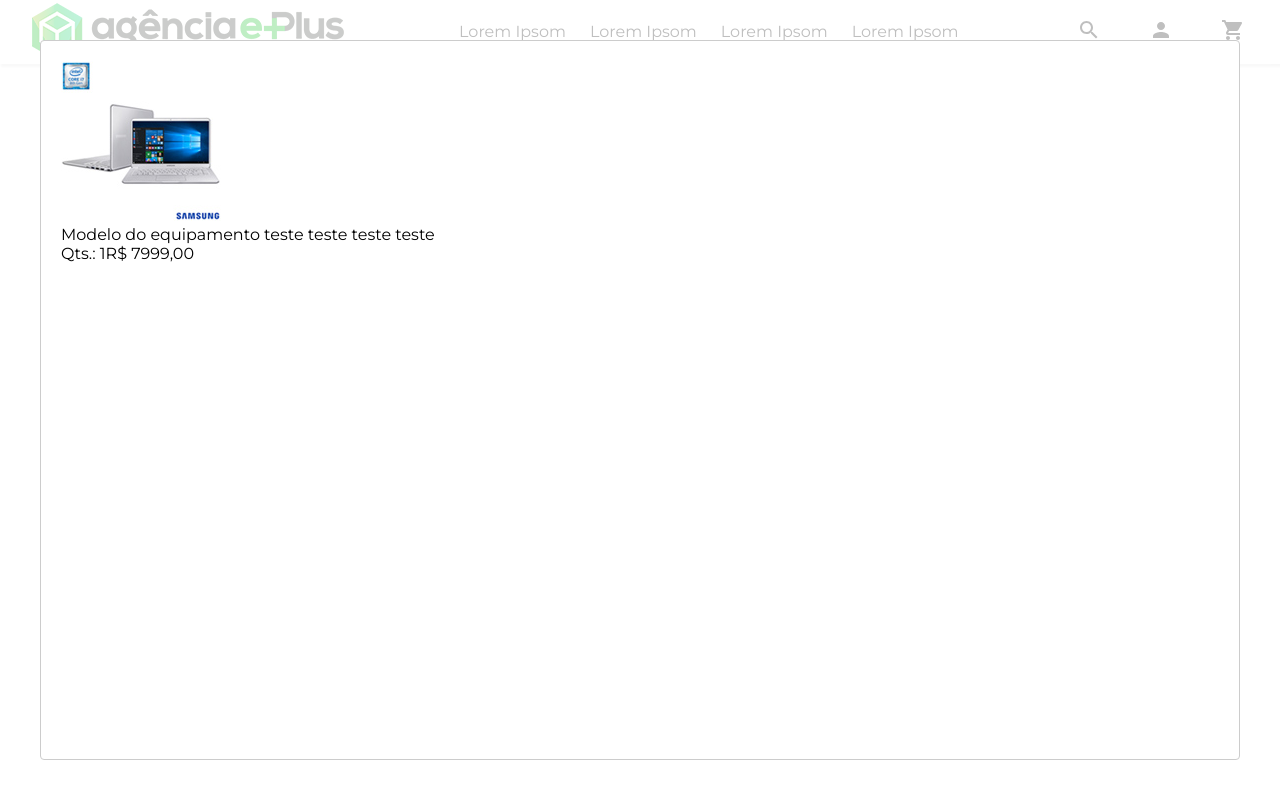
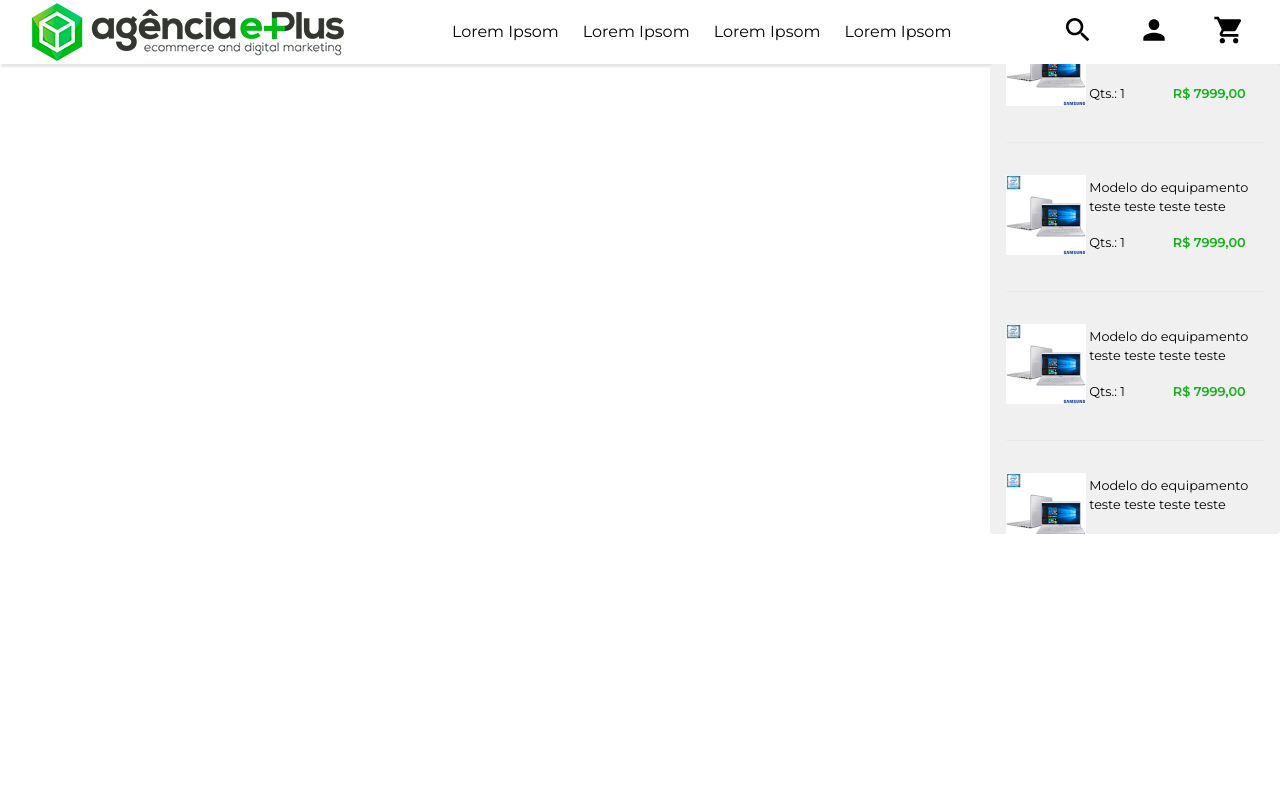
Before and after one commit to Alex-dll/challenge-front, a Next.js app: page / in a window 1280 px wide. Both pictures are taken after a click on the button 1232 px from the left and 32 px from the top of the page. Built offline with nearby package versions, Linux system fonts and the light colour scheme.

Commit message:
finished modal for cart

```diff
--- a/src/components/CartModal/index.tsx
+++ b/src/components/CartModal/index.tsx
@@ -1,5 +1,6 @@
-import { useState } from 'react';
 import Modal from 'react-modal';
+
+import styles from './styles.module.scss'
 
 interface ModalProps {
   isOpen: boolean;
@@ -12,19 +13,57 @@ export function CartModal({isOpen, onRequestClose}: ModalProps) {
     <Modal
     isOpen={isOpen}
     onRequestClose={onRequestClose}
-    // overlayClassName="react-modal-overlay"
-    // className="react-modal-content"
+    overlayClassName="react-modal-overlay"
+    className="react-modal-content react-modal-close react-modal-overlay"
     >
-      <main>
+      <div className={styles.container}>
+        <main >
           <aside>
             <img src="/products/note01-samsung-160-160.jpg" alt="Notebook Samsung" />
           </aside>
           <div>
             <p>Modelo do equipamento teste teste teste teste</p>
             <span>Qts.: 1</span>
-          <span>R$ 7999,00</span>
+            <span className={styles.money}>R$ 7999,00</span>
           </div>
         </main>
+      </div>
+      <div className={styles.container}>
+        <main >
+          <aside>
+            <img src="/products/note01-samsung-160-160.jpg" alt="Notebook Samsung" />
+          </aside>
+          <div>
+            <p>Modelo do equipamento teste teste teste teste</p>
+            <span>Qts.: 1</span>
+            <span className={styles.money}>R$ 7999,00</span>
+          </div>
+        </main>
+      </div>
+      <div className={styles.container}>
+        <main >
+          <aside>
+            <img src="/products/note01-samsung-160-160.jpg" alt="Notebook Samsung" />
+          </aside>
+          <div>
+            <p>Modelo do equipamento teste teste teste teste</p>
+            <span>Qts.: 1</span>
+            <span className={styles.money}>R$ 7999,00</span>
+          </div>
+        </main>
+      </div>
+      <div className={styles.container}>
+        <main >
+          <aside>
+            <img src="/products/note01-samsung-160-160.jpg" alt="Notebook Samsung" />
+          </aside>
+          <div>
+            <p>Modelo do equipamento teste teste teste teste</p>
+            <span>Qts.: 1</span>
+            <span className={styles.money}>R$ 7999,00</span>
+          </div>
+        </main>
+      </div>
     </Modal>
   )
 }
--- a/src/components/CartModal/styles.module.scss
+++ b/src/components/CartModal/styles.module.scss
@@ -0,0 +1,49 @@
+.container {
+  margin-bottom: 1rem;
+
+  & + .container {
+    padding-top: 2rem;
+    margin-top: 1rem;
+    border-top: 1px solid rgb(233, 233, 233);
+  }
+
+  main {
+    display: flex;
+
+    aside {
+        img {
+          max-height: 5rem;
+        }
+    }
+
+    div {
+      padding: 0.2rem;
+
+      p {
+        font-size:0.8rem;
+
+        line-height: 1.5em;
+        height: 3em;
+        width: 100%;
+        white-space: normal;
+        overflow: hidden;
+        text-overflow: ellipsis;
+
+        margin-bottom: 1rem;
+      }
+
+
+      span {
+        font-size: 0.8rem;
+        & + span {
+          margin-left: 3rem;
+        }
+      }
+    }
+
+    .money {
+      font-weight: bold;
+      color: #14b21c;
+    }
+  }
+}
--- a/src/components/Header/styles.module.scss
+++ b/src/components/Header/styles.module.scss
@@ -1,11 +1,11 @@
 .headerContainer {
-    height: 4rem;
+    height: 2rem;
 }
 
 .headerContent {
   max-width: 1300px;
   box-shadow: 2px 2px 2px 1px rgba(0, 0, 0, 0.1);
-  height: 4rem;
+  height: 3rem;
   margin: 0 auto;
   padding: 2rem;
 
@@ -14,14 +14,14 @@
   justify-content: space-between;
 
   nav {
-    height: 4rem;
+    height: 3rem;
 
     a {
       display: inline-block;
       position: relative;
       padding: 0 0.5rem;
-      height: 4rem;
-      line-height: 4rem;
+      height: 3rem;
+      line-height: 3rem;
 
       & + a {
         margin-left: 0.5rem;
@@ -32,7 +32,7 @@
 
 .iconsContainer {
   padding: 0 0.2rem;
-  height: 2rem;
+  height: 3rem;
   display: flex;
   justify-content: space-between;
 
@@ -41,7 +41,11 @@
     background: transparent;
 
     & + button {
-      margin-left: 3rem;
+      margin-left: 2.7rem;
+    }
+
+    img {
+      height: 2rem;
     }
   }
 }
--- a/src/pages/index.tsx
+++ b/src/pages/index.tsx
@@ -21,7 +21,7 @@ export default function Home() {
   return (
   <>
   <Head>
-     <title>Home | Agencia e Plus</title>
+     <title>Home | Agência e Plus</title>
   </Head>
 
   <Header onOpenCartModal={handleOpenCartModal}/>
--- a/styles/globals.scss
+++ b/styles/globals.scss
@@ -8,7 +8,7 @@
   --white: #FFFFFF;
 
   --gray-100: #e1e1e6;
-  --gray-300: #a8a8b3;
+  --gray-300: #f0f0f0;
   --gray-800: #29292e;
 
   --green-300: ##2ecc71;
@@ -17,20 +17,10 @@
   --black-500: #000000;
 }
 
-@media (max-width: 1080px) {
-  html {
-    font-size: 93.75%;
-  }
-}
-
-@media (max-width: 720px) {
-  html {
-    font-size: 87.5%;
-  }
-}
 body {
   background: var(--white);
   color: var(--black-500);
+  -webkit-font-smooth: antialiased;
 }
 
 body, input, textarea, select, button {
@@ -45,3 +35,74 @@ a {
   color: inherit;
   text-decoration: none;
 }
+
+.react-modal-overlay {
+  position: fixed;
+  top: 2rem;
+  right: 4.6rem;
+
+  display: flex;
+  flex-direction: column;
+  align-items: center;
+  justify-content: center;
+}
+
+.react-modal-content {
+  width: 100%;
+  height: 100%;
+  max-height: 470px;
+  max-width: 290px;
+  background: var(--gray-300);
+  padding: 1rem;
+  position: relative;
+  border-radius: 0.25rem;
+  overflow: auto;
+}
+
+@media (min-width: 1440px) {
+  .react-modal-overlay {
+    position: fixed;
+    top: 4rem;
+    right: 9.5rem;
+  }
+}
+
+@media (max-width: 1440px) {
+  .react-modal-overlay {
+    position: fixed;
+    top: 4rem;
+    right: 6.5rem;
+  }
+}
+
+@media (max-width: 1320px) {
+  .react-modal-overlay {
+    position: fixed;
+    top: 4rem;
+    right: 0;
+  }
+}
+
+@media (max-width: 1080px) {
+  html {
+    font-size: 93.75%;
+  }
+
+  .react-modal-overlay {
+    position: fixed;
+    top: 4rem;
+    right: 2;
+  }
+}
+
+@media (max-width: 720px) {
+  html {
+    font-size: 87.5%;
+  }
+
+  .react-modal-overlay {
+    position: fixed;
+    top: 4rem;
+    right: 0;
+  }
+}
```
Lines whose indentation alone changed are shown as unchanged.
